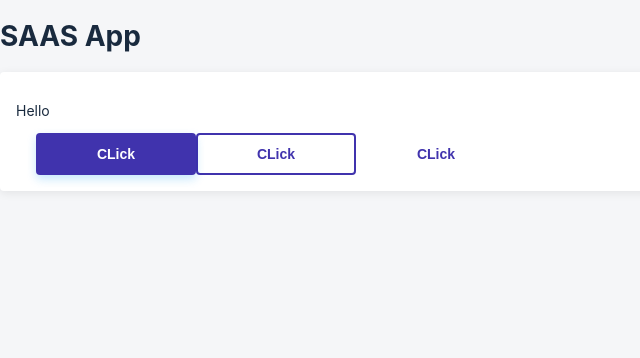
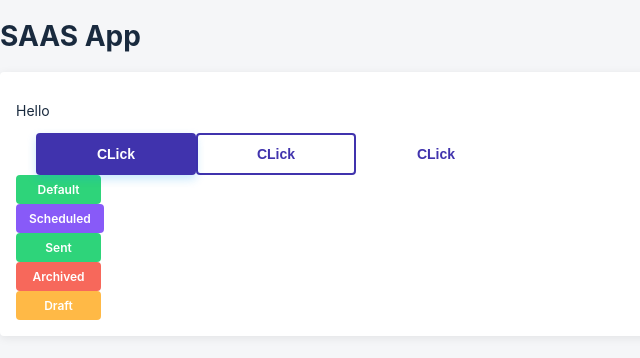
Before and after one commit to katada93/saas, a React (Create React App) app: page / in a window 1280 px wide. Shown: the top 358 px of the page, without its empty margins (0-640 px from the left). Built offline with nearby package versions, Linux system fonts and the light colour scheme.

Commit message:
Компонент состояния

```diff
--- a/src/app/App.tsx
+++ b/src/app/App.tsx
@@ -1,4 +1,4 @@
-import { Paper, Icon, Button } from 'components/ui';
+import { Paper, Icon, Button, Status } from 'components/ui';
 
 import './styles/index.scss';
 
@@ -12,6 +12,12 @@ function App() {
         <Button>CLick</Button>
         <Button variant="outline">CLick</Button>
         <Button variant="link">CLick</Button>
+
+        <Status>Default</Status>
+        <Status variant="purple">Scheduled</Status>
+        <Status variant="green">Sent</Status>
+        <Status variant="red">Archived</Status>
+        <Status variant="orange">Draft</Status>
       </Paper>
     </div>
   );
--- /dev/null
+++ b/src/components/ui/Status/Status.module.scss
@@ -0,0 +1,27 @@
+.Status {
+  width: fit-content;
+  min-width: 85px;
+  min-height: 22px;
+  padding: 7px 13px;
+  color: var(--color-white);
+  font-weight: 600;
+  font-size: var(--text-small);
+  text-align: center;
+  border-radius: 4px;
+}
+
+.purple {
+  background: var(--color-secondary);
+}
+
+.green {
+  background: var(--color-success);
+}
+
+.red {
+  background: var(--color-danger);
+}
+
+.orange {
+  background: var(--color-warning);
+}
--- /dev/null
+++ b/src/components/ui/Status/Status.tsx
@@ -0,0 +1,21 @@
+import clsx from 'clsx';
+import React from 'react';
+import styles from './Status.module.scss';
+
+interface StatusProps {
+  children: React.ReactNode;
+  className?: string;
+  variant?: 'purple' | 'green' | 'red' | 'orange';
+}
+
+export const Status = ({
+  className = '',
+  variant = 'green',
+  children,
+}: StatusProps) => {
+  return (
+    <div className={clsx(className, styles.Status, styles[variant])}>
+      {children}
+    </div>
+  );
+};
--- a/src/components/ui/index.ts
+++ b/src/components/ui/index.ts
@@ -1,3 +1,4 @@
 export { Icon } from './Icon/Icon';
 export { Paper } from './Paper/Paper';
 export { Button } from './Button/Button';
+export { Status } from './Status/Status';
```
